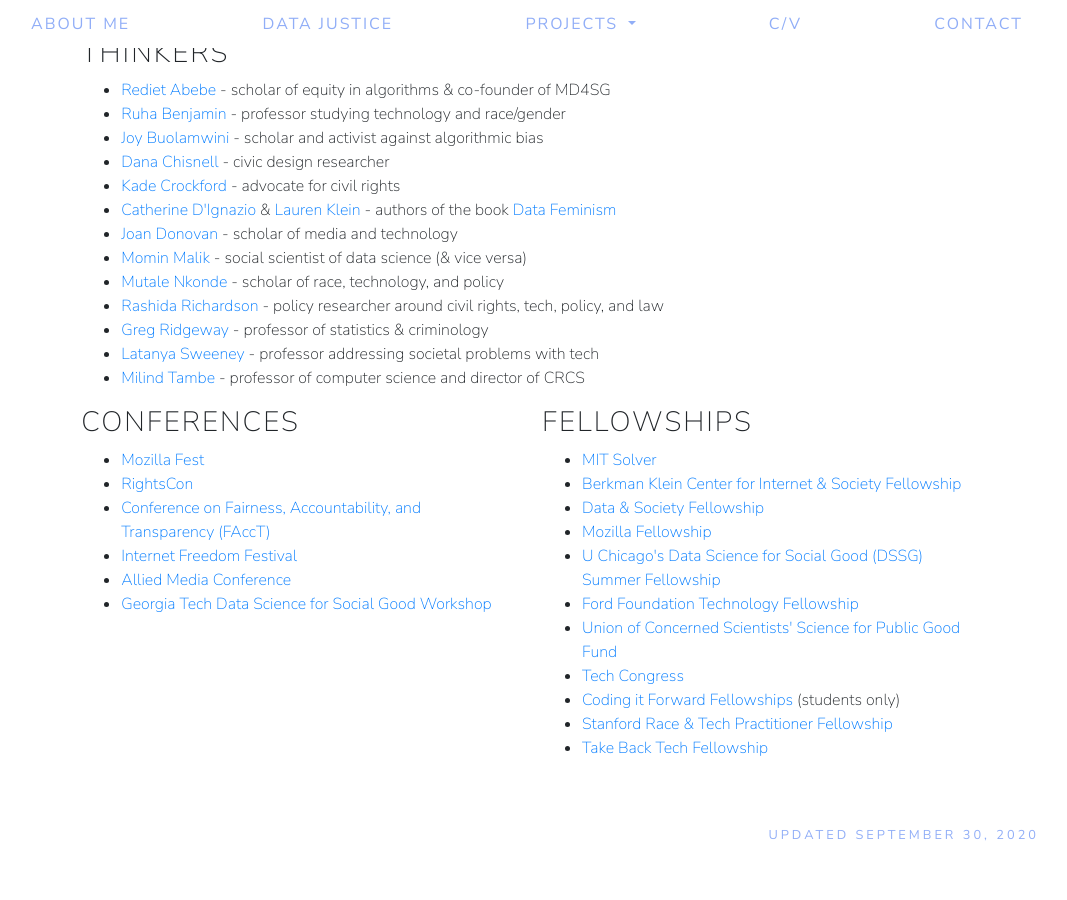
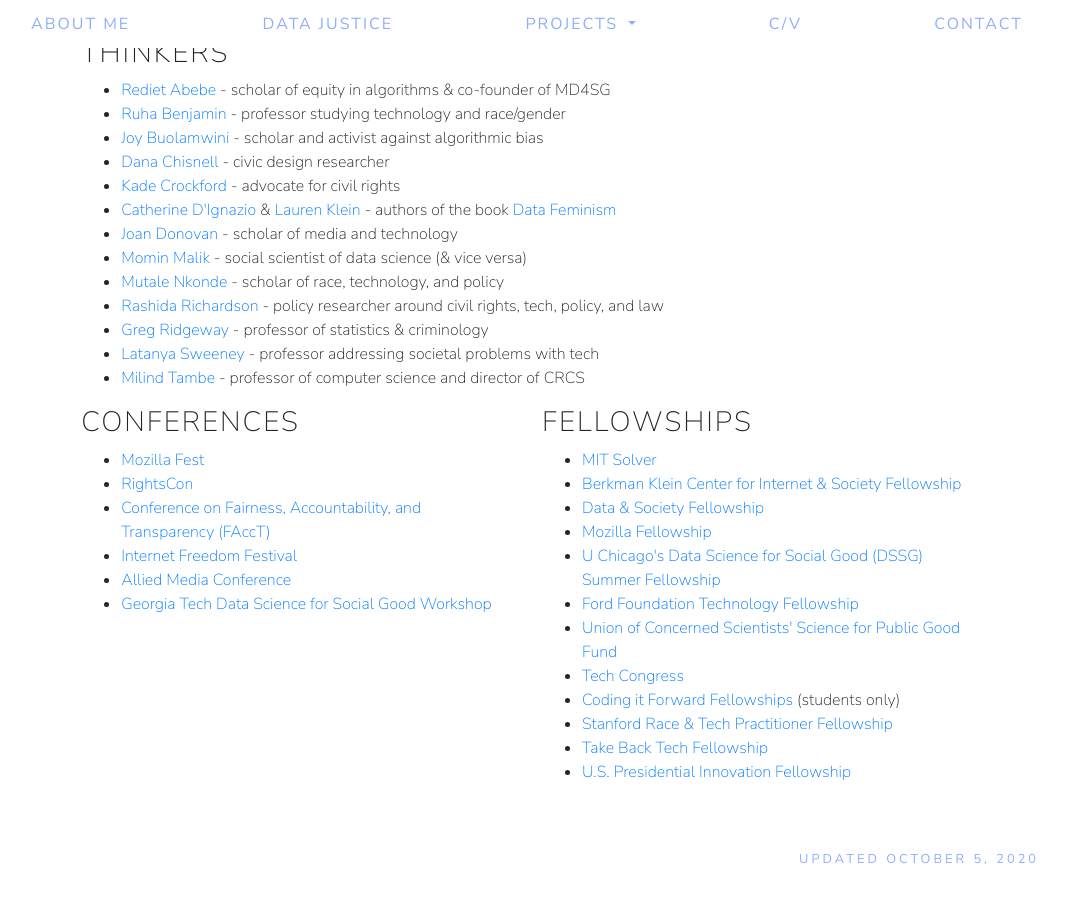
Before and after one commit to smhurwitz/smhurwitz.github.io, a Jekyll site: the page built from datajustice.html, in a window 1280 px wide and 900 px high, scrolled down 875 px. Shown: the whole window, without its empty margins (113-1180 px from the left). Built offline with Jekyll 4.4.1, drawn with Linux system fonts in a browser that asks for light colours; nearby versions of some CDN libraries; before the commit the page ends 1751 px from its top, so only the background shows below that.

Commit message:
Add Presidential Innovation Fellows

```diff
--- a/datajustice.html
+++ b/datajustice.html
@@ -129,6 +129,7 @@
           <li><a href="https://www.codingitforward.com/civic-digital-fellowship" target="_blank">Coding it Forward Fellowships</a> (students only)</li>
           <li><a href="https://ccsre.stanford.edu/race-technology-practitioner-fellowship" target="_blank">Stanford Race & Tech Practitioner Fellowship</a></li>
           <li><a href="https://justfutureslaw.org/2020-2021-fellowship-program/" target="_blank">Take Back Tech Fellowship</a></li>
+          <li><a href="https://presidentialinnovationfellows.gov/" target="_blank">U.S. Presidential Innovation Fellowship</a></li>
         </ul>
       </div>
 
@@ -137,4 +138,4 @@
 
 </main>
 
-<footer>Updated September 30, 2020</footer>
+<footer>Updated October 5, 2020</footer>
```
